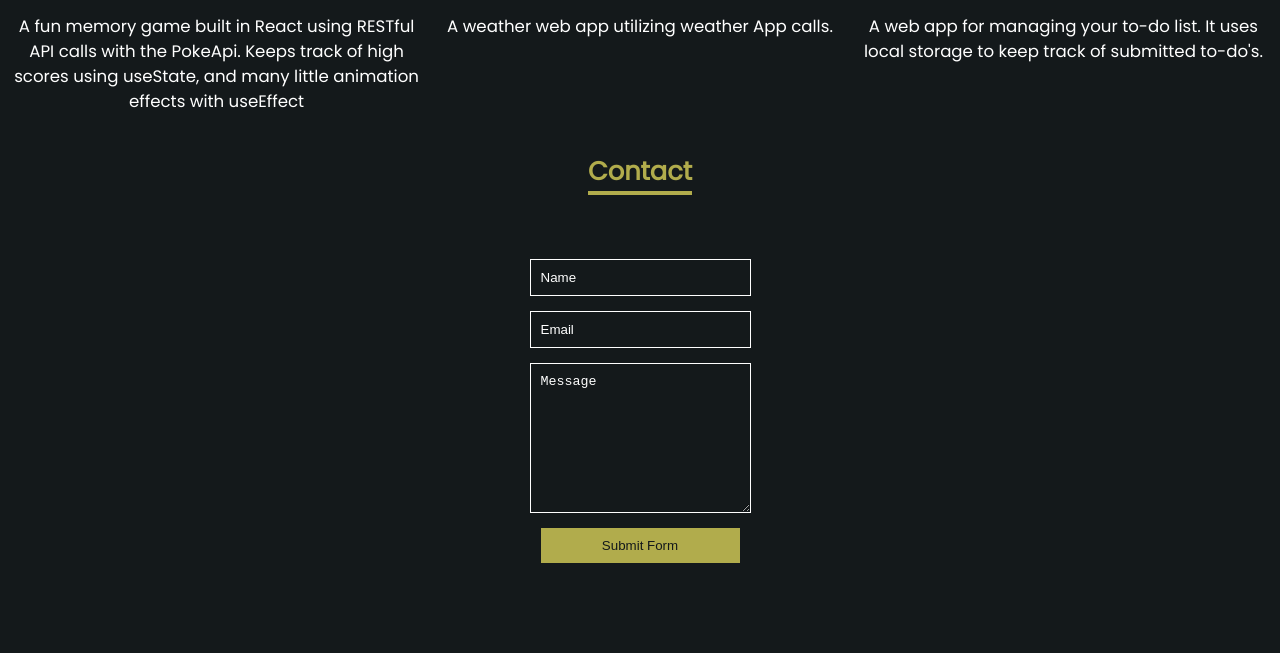
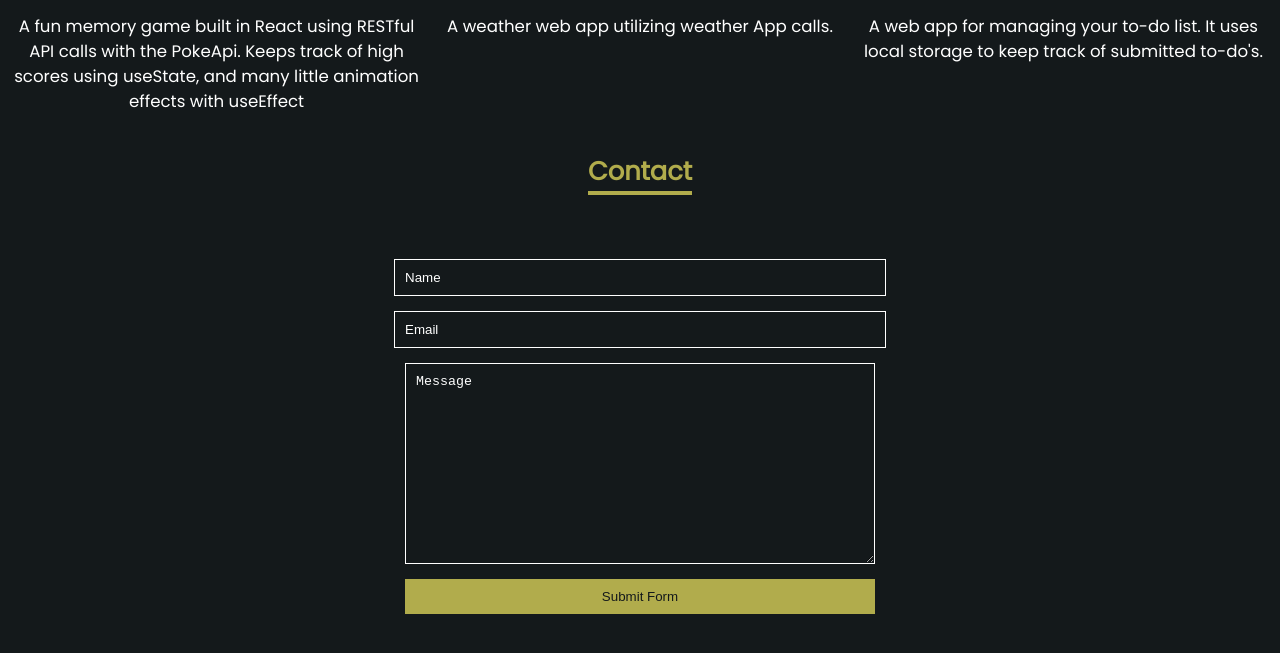
Before and after one commit to BlakeVelemirovich/Portfolio, a website built with webpack: page dist/index.html in a window 1280 px wide. Shown: the part 1927-2580 px from the top of the page. Before the commit the page ends 2498 px from the top, so only its background shows below. Built offline with nearby package versions, Linux system fonts and the light colour scheme; files whose address does not match are found by name.

Commit message:
Project animation testing

```diff
--- a/src/SASS/contact.scss
+++ b/src/SASS/contact.scss
@@ -3,6 +3,7 @@
         display: flex;
         align-items: center;
         flex-direction: column;
+        height: 70vh;
 
         form {
             display: flex;
@@ -41,7 +42,8 @@
             }
 
             textarea {
-                height: 10rem;
+                height: 14rem;
+                width: 35rem;
             }
 
             button {
--- a/src/SASS/projects.scss
+++ b/src/SASS/projects.scss
@@ -16,6 +16,11 @@
                 width: 25rem;
                 height: 17rem;
                 box-shadow: 0 4px 4px rgba(0,0,0,0.6);
+                transition: transform 0.5s ease-in-out;
+            }
+
+            img:hover {
+                transform: scale(1.2);
             }
         }
     }
--- a/src/index.js
+++ b/src/index.js
@@ -29,13 +29,6 @@ const handleScroll = () => {
         projects.classList.remove("active");
         contact.classList.remove("active");
     }
-    else if (isInViewPort(projects)) {
-        projects.classList.add("active");
-
-        aboutMe.classList.remove("active");
-        skills.classList.remove("active");
-        contact.classList.remove("active");
-    }
     else if (isInViewPort(contact)) {
         contact.classList.add("active");
 
```
Also changed, not shown: dist/main.css, dist/main.js.
